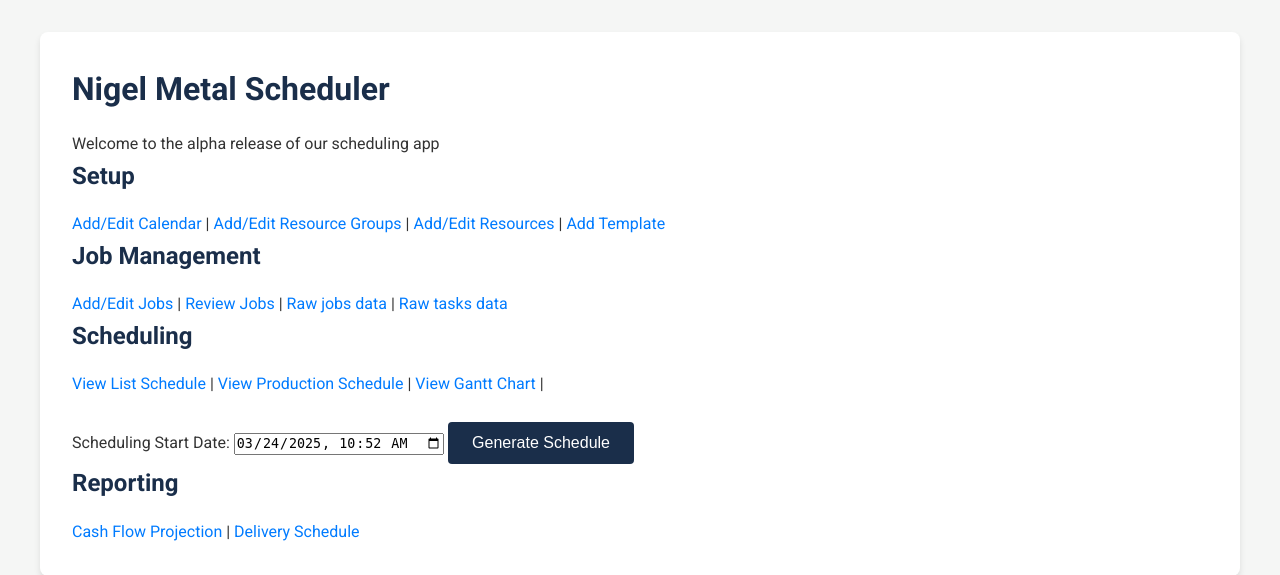
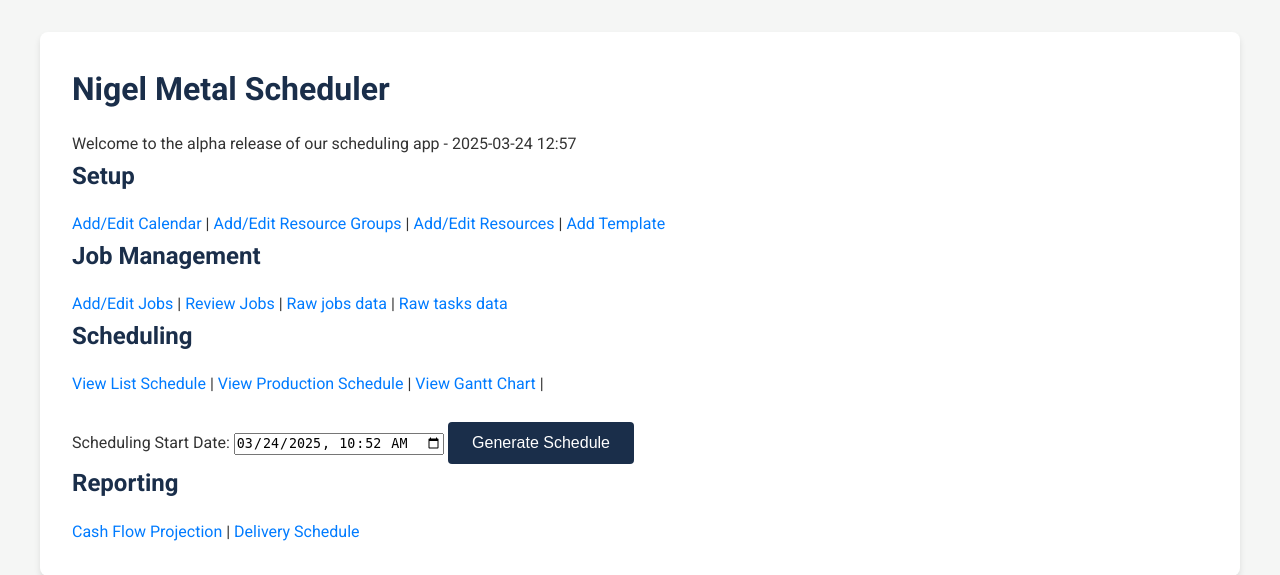
Before and after one commit to Carel2246/jobshop, a Flask app: page / in a window 1280 px wide. Shown: the top 575 px of the page. Run offline with Flask 3, Linux system fonts and the light colour scheme.

Commit message:
Timestamp van commit op index.html

```diff
--- a/templates/index.html
+++ b/templates/index.html
@@ -8,7 +8,7 @@
 <body>
     <div class="container">
         <h1>Nigel Metal Scheduler</h1>
-        <p>Welcome to the alpha release of our scheduling app</p>
+        <p>Welcome to the alpha release of our scheduling app - 2025-03-24 12:57</p>
 
         <h2>Setup</h2>
         <p>
```
